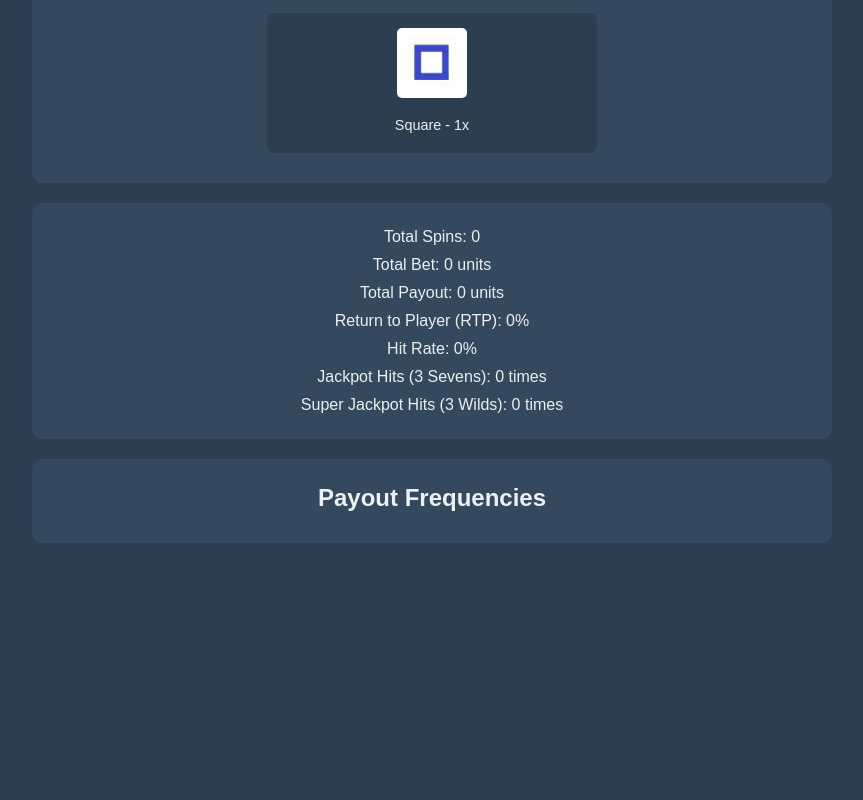
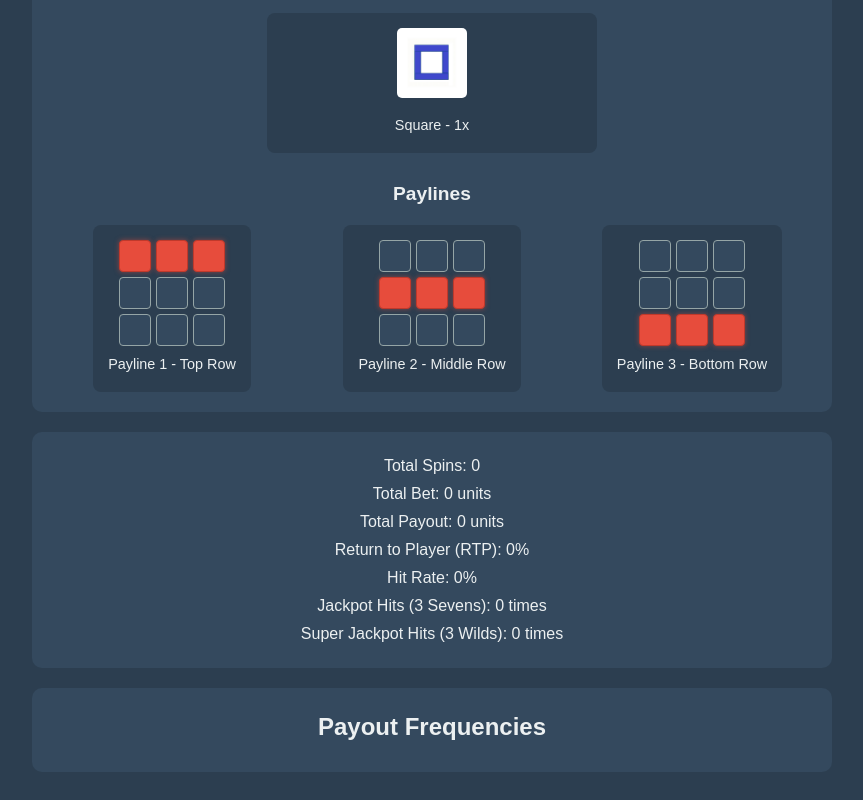
Before and after one commit to matthewseanlocke/simple-slot-simulation, a plain HTML site: page index.html in a window 1280 px wide. Shown: the part 2110-2910 px from the top of the page, without its empty margins (208-1071 px from the left). Before the commit the page ends 2681 px from the top, so only its background shows below. Drawn offline with Linux system fonts and the light colour scheme.

Commit message:
Added paylines to Paytable
Paylines to Paytable

```diff
--- a/index.html
+++ b/index.html
@@ -90,6 +90,70 @@
           <p>Square - 1x</p>
         </div>
       </div>
+      <!-- Add Paylines Section -->
+      <h3>Paylines</h3>
+      <div class="paylines-grid">
+        <div class="payline-item">
+          <div class="payline-visual">
+            <div class="reel-column">
+              <div class="position active"></div>
+              <div class="position"></div>
+              <div class="position"></div>
+            </div>
+            <div class="reel-column">
+              <div class="position active"></div>
+              <div class="position"></div>
+              <div class="position"></div>
+            </div>
+            <div class="reel-column">
+              <div class="position active"></div>
+              <div class="position"></div>
+              <div class="position"></div>
+            </div>
+          </div>
+          <p>Payline 1 - Top Row</p>
+        </div>
+        <div class="payline-item">
+          <div class="payline-visual">
+            <div class="reel-column">
+              <div class="position"></div>
+              <div class="position active"></div>
+              <div class="position"></div>
+            </div>
+            <div class="reel-column">
+              <div class="position"></div>
+              <div class="position active"></div>
+              <div class="position"></div>
+            </div>
+            <div class="reel-column">
+              <div class="position"></div>
+              <div class="position active"></div>
+              <div class="position"></div>
+            </div>
+          </div>
+          <p>Payline 2 - Middle Row</p>
+        </div>
+        <div class="payline-item">
+          <div class="payline-visual">
+            <div class="reel-column">
+              <div class="position"></div>
+              <div class="position"></div>
+              <div class="position active"></div>
+            </div>
+            <div class="reel-column">
+              <div class="position"></div>
+              <div class="position"></div>
+              <div class="position active"></div>
+            </div>
+            <div class="reel-column">
+              <div class="position"></div>
+              <div class="position"></div>
+              <div class="position active"></div>
+            </div>
+          </div>
+          <p>Payline 3 - Bottom Row</p>
+        </div>
+      </div>
     </div>
 
     <!-- Statistics Section -->
--- a/styles.css
+++ b/styles.css
@@ -274,3 +274,70 @@ body {
   width: 100%;
   margin-bottom: 10px;
 }
+
+/* Paylines Visualization Styles */
+.paytable h3 {
+  color: #ecf0f1;
+  margin: 20px 0;
+  font-size: 1.2em;
+}
+
+.paylines-grid {
+  display: grid;
+  grid-template-columns: repeat(auto-fit, minmax(200px, 1fr));
+  gap: 20px;
+  margin-top: 20px;
+  justify-items: center;
+}
+
+.payline-item {
+  background-color: #2c3e50;
+  padding: 15px;
+  border-radius: 8px;
+  text-align: center;
+}
+
+.payline-visual {
+  display: flex;
+  justify-content: center;
+  gap: 5px;
+  margin-bottom: 10px;
+}
+
+.reel-column {
+  display: flex;
+  flex-direction: column;
+  gap: 5px;
+}
+
+.position {
+  width: 30px;
+  height: 30px;
+  background-color: #34495e;
+  border: 1px solid #95a5a6;
+  border-radius: 4px;
+}
+
+.position.active {
+  background-color: #e74c3c;
+  border-color: #c0392b;
+  box-shadow: 0 0 5px rgba(231, 76, 60, 0.5);
+}
+
+.payline-item p {
+  margin: 5px 0;
+  color: #ecf0f1;
+  font-size: 0.9em;
+}
+
+/* Responsive adjustments for paylines */
+@media (max-width: 600px) {
+  .paylines-grid {
+    grid-template-columns: 1fr;
+  }
+
+  .position {
+    width: 25px;
+    height: 25px;
+  }
+}
```
